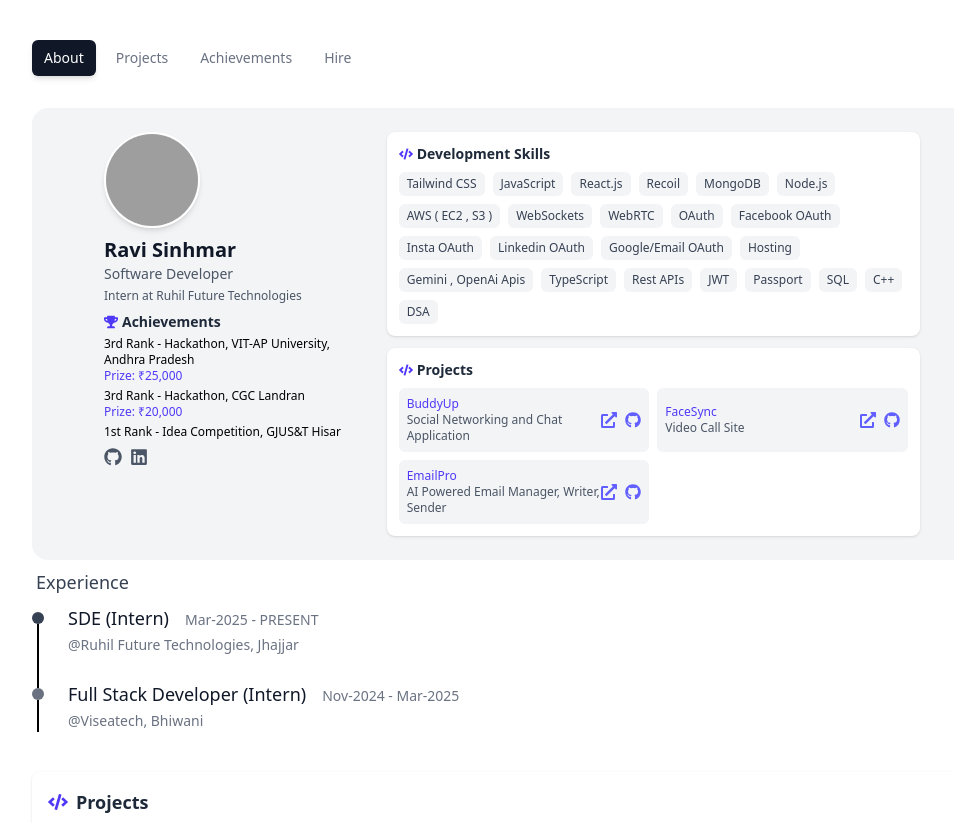
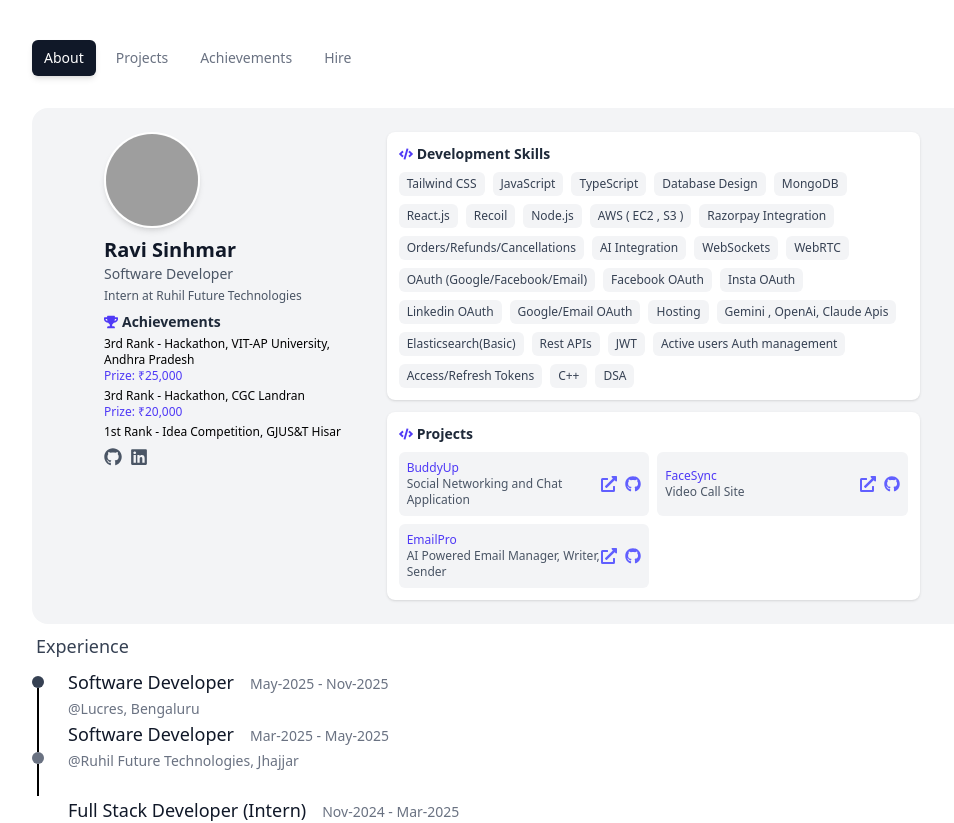
Before and after one commit to Ravi-Sinhmar/Portfolio, a React (Vite) app in the folder client/: page / in a window 1280 px wide. Shown: the top 823 px of the page, without its empty margins (128-1082 px from the left). Built offline with nearby package versions, Linux system fonts and the light colour scheme; grey boxes are pictures that could not be loaded.

Commit message:
Added New Experience

```diff
--- a/client/src/Components/AboutSummary.jsx
+++ b/client/src/Components/AboutSummary.jsx
@@ -10,25 +10,30 @@ function AboutSummary() {
   const skills = [
     "Tailwind CSS",
     "JavaScript",
+    "TypeScript",
+    "Database Design",
+    "MongoDB",
     "React.js",
     "Recoil",
-    "MongoDB",
     "Node.js",
     "AWS ( EC2 , S3 )",
+    "Razorpay Integration",
+    "Orders/Refunds/Cancellations",
+    "AI Integration",
     "WebSockets",
     "WebRTC",
-    "OAuth",
+    "OAuth (Google/Facebook/Email)",
     "Facebook OAuth",
     "Insta OAuth",
     "Linkedin OAuth",
     "Google/Email OAuth",
     "Hosting",
-    "Gemini , OpenAi Apis",
-    "TypeScript",
+    "Gemini , OpenAi, Claude Apis",
+    "Elasticsearch(Basic)",
     "Rest APIs",
     "JWT",
-    "Passport",
-    "SQL",
+    "Active users Auth management",
+    "Access/Refresh Tokens",
     "C++",
     "DSA"
   ]
--- a/client/src/Pages/About.jsx
+++ b/client/src/Pages/About.jsx
@@ -22,10 +22,18 @@ function Home() {
             </div>
 
             <div id="right" className="px-6">
+                <div className="">
+                <span className="text-lg text-gray-900">Software Developer</span>
+                <span className="px-3 ml-1 py-1  text-sm text-gray-500 rounded-md">
+                  May-2025 - Nov-2025
+                </span>
+                <br />
+                <span className="text-sm text-gray-500">@Lucres, Bengaluru</span>
+              </div>
               <div className="">
-                <span className="text-lg text-gray-900">SDE (Intern)</span>
+                <span className="text-lg text-gray-900">Software Developer</span>
                 <span className="px-3 ml-1 py-1  text-sm text-gray-500 rounded-md">
-                  Mar-2025 - PRESENT
+                  Mar-2025 - May-2025
                 </span>
                 <br />
                 <span className="text-sm text-gray-500">@Ruhil Future Technologies, Jhajjar</span>
```
